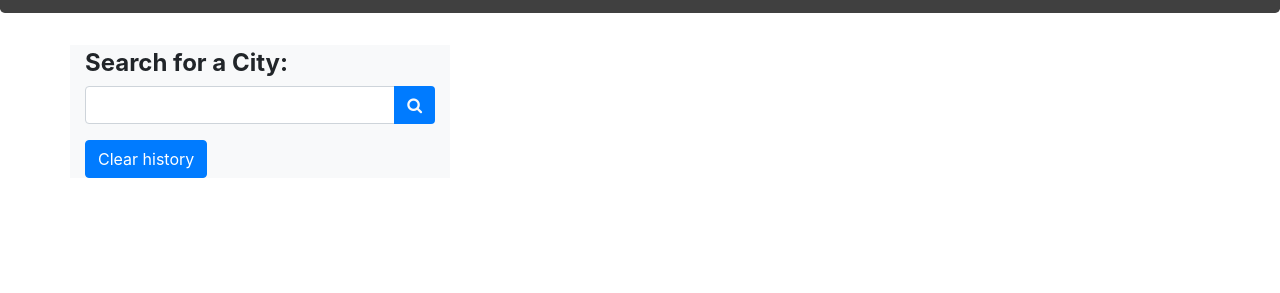
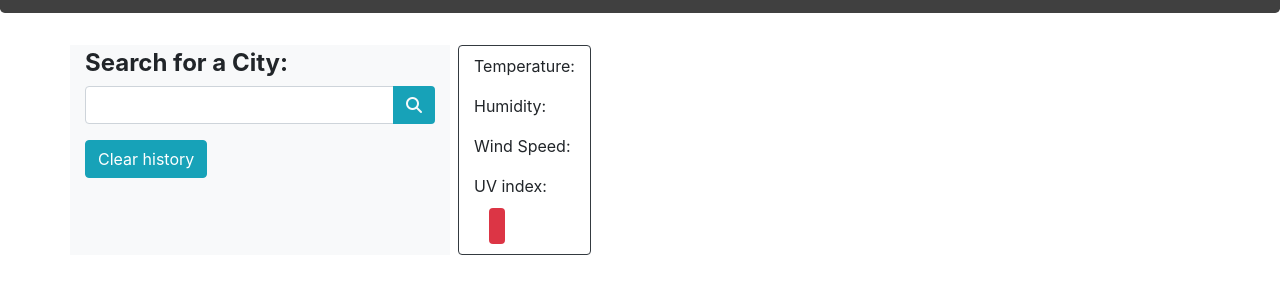
Before and after one commit to wchenausky/weather_dashboard, a plain HTML site: page index.html in a window 1280 px wide. Shown: the part 67-360 px from the top of the page. Drawn offline with nearby package versions, Linux system fonts and the light colour scheme; files that its build step writes are made by us from their sources.

Commit message:
add temp, wind, etc

```diff
--- a/index.html
+++ b/index.html
@@ -6,10 +6,11 @@
     <meta http-equiv="X-UA-Compatible" content="ie=edge" />
     <title>Weather Dashboard</title>
     <!--Bootstrap CSS -->
-    <link rel="stylesheet" href="https://cdnjs.cloudflare.com/ajax/libs/twitter-bootstrap/4.0.0/css/bootstrap.min.css" />
-    <!-- Font Awesome CSS Icons  -->
-    <link rel="stylesheet" href="https://maxcdn.bootstrapcdn.com/font-awesome/4.5.0/css/font-awesome.min.css">
+    <link rel="stylesheet" href="https://cdn.jsdelivr.net/npm/bootstrap@4.6.0/dist/css/bootstrap.min.css" integrity="sha384-B0vP5xmATw1+K9KRQjQERJvTumQW0nPEzvF6L/Z6nronJ3oUOFUFpCjEUQouq2+l" crossorigin="anonymous">
+    <script src="https://kit.fontawesome.com/aca38c4616.js" crossorigin="anonymous"></script>
     <link rel="stylesheet" href="style.css">
+    <!-- Link for icons -->
+
 </head>
 <body>
     <!--Jumbotron for Title-->
@@ -20,23 +21,35 @@
         <!--Row for searching a city-->
         <div class="row">
             <div class="col-sm-4 bg-light">
-                <!--Here we create an HTML form for handling the inputs-->
+                <!--Creates an HTML form for handling the inputs-->
                 <h4 class="pt-1"><strong>Search for a City:</strong></h4>
-                <!--Here we create the text box for capturing the search city Name-->
+                <!--Creates the text box for capturing the search city Name-->
                 <div class="input-group mb-3">
                     <input type="text" class="form-control"id="search-city" aria-label="City Search" aria-describedby="search-button">
                     <div class="input-group-append">
-                        <button class=" btn bg-primary text-light" id="search-button"><i class="fa fa-search"></i></button>
+                        <button class=" btn bg-info text-light" id="search-button"><i class="fa fa-search"></i></button>
                     </div>
                 </div>
                 <!--section for search city history-->
-                <button class=" btn btn-primary" type="button" id="clear-history">Clear history</button>
+                <button class=" btn btn-info" type="button" id="clear-history">Clear history</button>
                 <ul class="list-group">
 
                 </ul>
             </div>
+            <div class="row ml-2 border border-dark rounded">
+                <div class="col-sm-12" id="current-weather">
+                    <h3 class="city-name mb-1 mt-2 bolder" id="current-city"></h3>
+                    <p>Temperature:<span class="current" id="temp"></span></p>
+                    <p>Humidity:<span class="current" id="humidity"></span></p>
+                    <p>Wind Speed:<span class="current" id="wind-speed"></span></p>
+                    <p>UV index:<div class="col-sm-8"><span class="current bg-danger rounded py-2 px-2 text-white" id="uv-index"></span></p>
+                </div>
+            </div>
+            </div>
 
-    <script type="text/javascript" src="js/materialize.min.js"></script>
+
+    <script src="https://code.jquery.com/jquery-3.5.1.slim.min.js" integrity="sha384-DfXdz2htPH0lsSSs5nCTpuj/zy4C+OGpamoFVy38MVBnE+IbbVYUew+OrCXaRkfj" crossorigin="anonymous"></script>
+    <script src="https://cdn.jsdelivr.net/npm/bootstrap@4.6.0/dist/js/bootstrap.bundle.min.js" integrity="sha384-Piv4xVNRyMGpqkS2by6br4gNJ7DXjqk09RmUpJ8jgGtD7zP9yug3goQfGII0yAns" crossorigin="anonymous"></script>
     <script type= "text/javascript" src="./assets/weather.js"></script>
 </body>
 </html>
```
